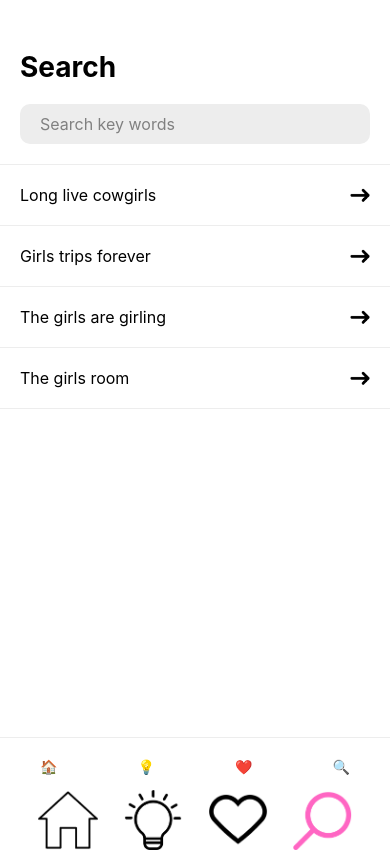
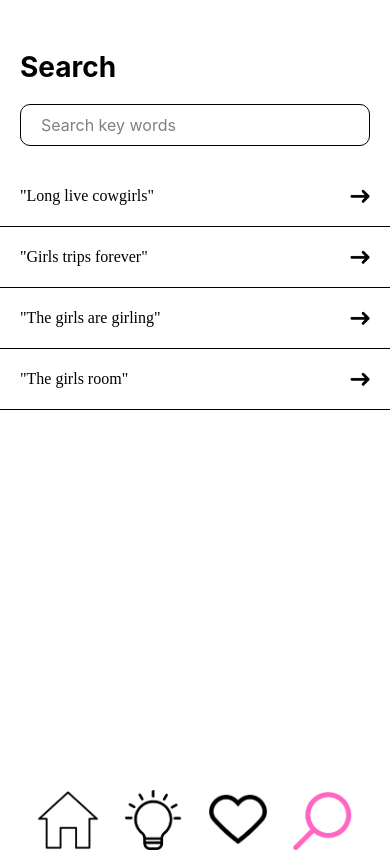
Before and after one commit to amberhasan/say_what, a React Native app: screen /Search in a window 390 px wide. Built offline with nearby package versions, Linux system fonts and the light colour scheme.

Commit message:
Fix search screen

```diff
--- a/src/screens/SearchScreen.tsx
+++ b/src/screens/SearchScreen.tsx
@@ -30,7 +30,7 @@ const SearchScreen: React.FC = () => {
     <TouchableOpacity style={styles.suggestionItem}>
       {/* Uncomment and use icons if available */}
       {/* <Icon name="trending-flat" size={20} color="black" style={styles.suggestionIcon} /> */}
-      <Text style={styles.suggestionText}>{item}</Text>
+      <Text style={styles.suggestionText}>"{item}"</Text>
       {/* Image for arrow, replace with an icon if you have a vector icons package */}
       <Image
         source={require('../assets/images/utils/forward.png')}
@@ -44,8 +44,6 @@ const SearchScreen: React.FC = () => {
       <View style={styles.searchContainer}>
         <Text style={styles.header}>Search</Text>
         <View style={styles.searchBox}>
-          {/* Uncomment and use icons if available */}
-          {/* <Icon name="search" size={20} color="gray" style={styles.searchIcon} /> */}
           <TextInput
             style={styles.searchInput}
             placeholder="Search key words"
@@ -61,14 +59,6 @@ const SearchScreen: React.FC = () => {
         keyExtractor={item => item}
         style={styles.suggestionsList}
       />
-      {/* Footer with icons */}
-      <View style={styles.footer}>
-        {/* Replace these Text components with icons */}
-        <Text>🏠</Text>
-        <Text>💡</Text>
-        <Text>❤️</Text>
-        <Text>🔍</Text>
-      </View>
     </View>
   );
 };
@@ -83,8 +73,8 @@ const styles = StyleSheet.create({
     paddingBottom: 20,
     paddingHorizontal: 20,
     backgroundColor: 'white',
-    borderBottomWidth: 1,
-    borderBottomColor: '#EDEDED',
+    borderBottomWidth: 0,
+    borderBottomColor: 'black',
   },
   header: {
     fontSize: 28,
@@ -94,9 +84,11 @@ const styles = StyleSheet.create({
   searchBox: {
     flexDirection: 'row',
     alignItems: 'center',
-    backgroundColor: '#EDEDED',
+    backgroundColor: 'white',
     borderRadius: 10,
     paddingLeft: 10,
+    borderWidth: 1,
+    borderColor: 'black',
   },
   searchInput: {
     flex: 1,
@@ -115,22 +107,17 @@ const styles = StyleSheet.create({
     justifyContent: 'space-between',
     padding: 20,
     borderBottomWidth: 1,
-    borderBottomColor: '#EDEDED',
+    borderBottomColor: 'black',
   },
   suggestionText: {
     fontSize: 16,
+    fontFamily: 'OpenSans-Regular',
   },
   arrowIcon: {
     width: 20,
     height: 20,
   },
-  footer: {
-    flexDirection: 'row',
-    justifyContent: 'space-around',
-    paddingVertical: 20,
-    borderTopWidth: 1,
-    borderTopColor: '#EDEDED',
-  },
+
   // Add styles for the icons in the footer if needed
 });
 
```
